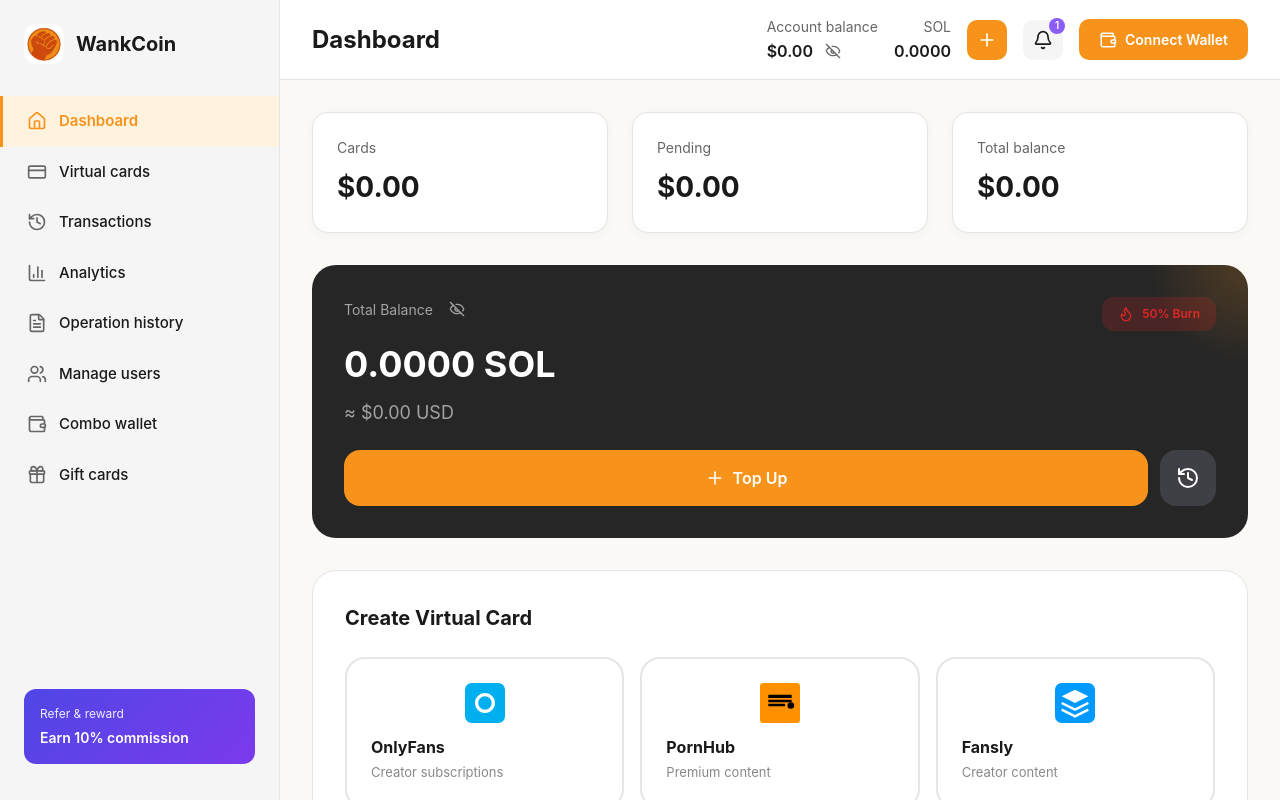
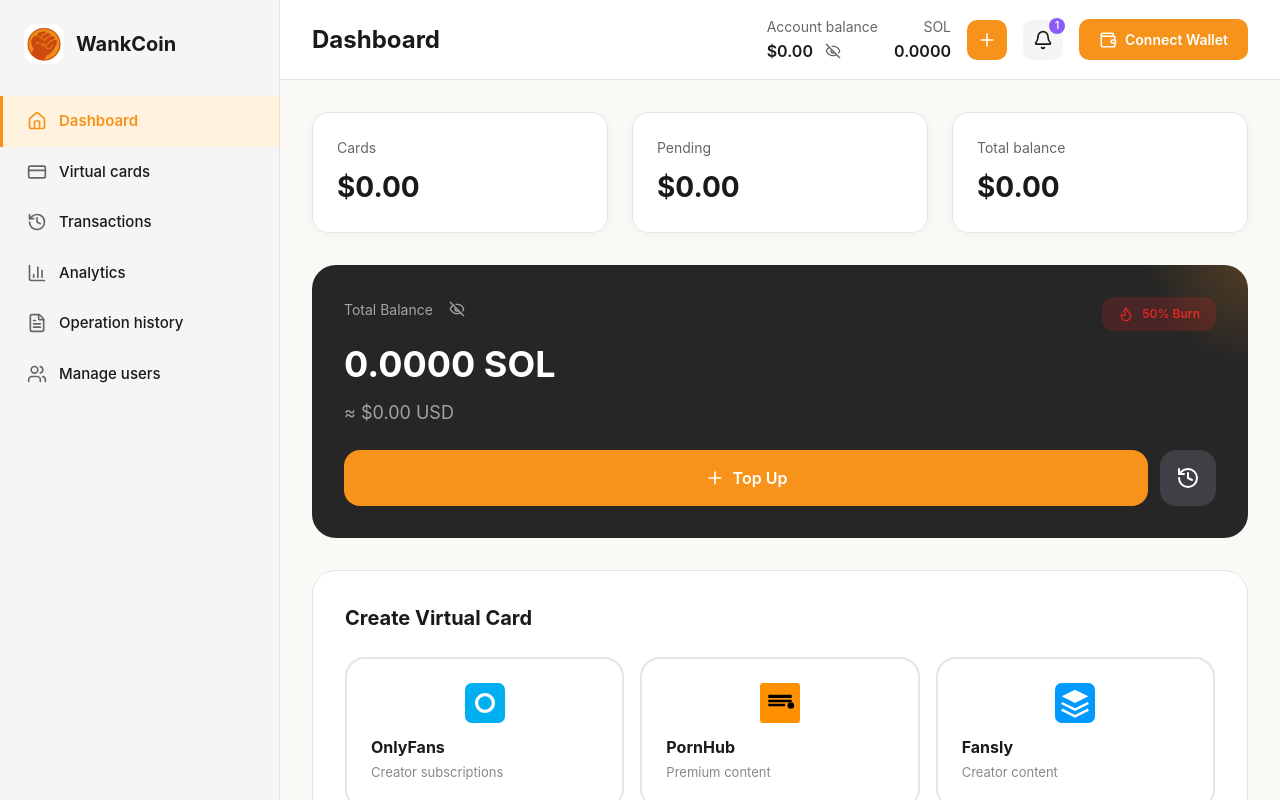
Before and after one commit to 402BALL/wankcoin, a Next.js app: page /dashboard in a window 1280 px wide. Shown: the top 800 px of the page. Built offline with nearby package versions, Linux system fonts and the light colour scheme.

Commit message:
Remove Combo wallet, Gift cards, and Refer & reward from dashboard

```diff
--- a/src/app/dashboard/page.tsx
+++ b/src/app/dashboard/page.tsx
@@ -105,8 +105,6 @@
   { id: 'analytics', label: 'Analytics', icon: BarChart3, active: false },
   { id: 'history', label: 'Operation history', icon: FileText, active: false },
   { id: 'users', label: 'Manage users', icon: Users, active: false },
-  { id: 'wallet', label: 'Combo wallet', icon: Wallet, active: false },
-  { id: 'gifts', label: 'Gift cards', icon: Gift, active: false },
 ];
 
 export default function Dashboard() {
@@ -447,18 +445,6 @@
             );
           })}
         </nav>
-
-        <div style={{padding: '0 24px', marginTop: 'auto'}}>
-          <div style={{
-            padding: 16,
-            borderRadius: 12,
-            background: 'linear-gradient(135deg, #4F46E5 0%, #7C3AED 100%)',
-            marginBottom: 12
-          }}>
-            <div style={{fontSize: 12, color: '#ffffff', opacity: 0.9, marginBottom: 4}}>Refer & reward</div>
-            <div style={{fontSize: 14, fontWeight: 600, color: '#ffffff'}}>Earn 10% commission</div>
-          </div>
-        </div>
       </aside>
 
       {/* Main Content */}
```
